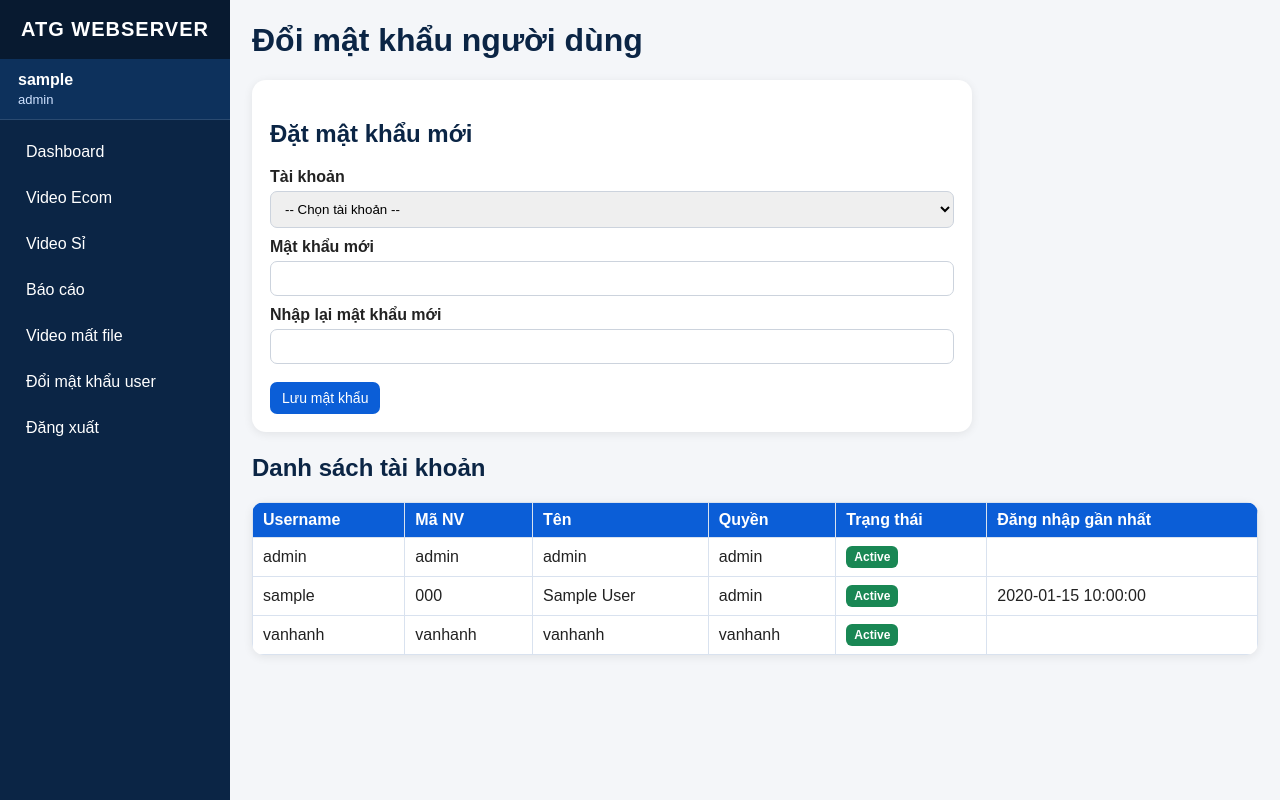
After one commit to thongthaicctv/ATG_WEBSERVER_RECORD, a Flask app: page /users/passwords in a window 1280 px wide. The commit adds this page. Run offline with Flask 3, Linux system fonts and the light colour scheme; the visitor is signed in with stand-in values (Sample User, id 1); tables that the repository leaves empty or names only in its code hold one stand-in row (values such as "Sample post").

Commit message:
update doi mat khau nguoi dung

```diff
--- a/core/auth_manager.py
+++ b/core/auth_manager.py
@@ -6,7 +6,7 @@ from functools import wraps
 from flask import abort, redirect, request, session, url_for
 from werkzeug.security import check_password_hash, generate_password_hash
 
-from db.mysql_client import execute, fetch_one
+from db.mysql_client import execute, fetch_all, fetch_one
 
 
 DEFAULT_USERS = [
@@ -29,6 +29,7 @@ ROLE_PERMISSIONS = {
         "video_view",
         "video_download",
         "reports",
+        "user_passwords",
     },
     "vanhanh": {
         "dashboard",
@@ -135,6 +136,56 @@ def current_user():
     }
 
 
+def list_users_for_password_change():
+    return fetch_all(
+        """
+        SELECT
+            id,
+            username,
+            employee_code,
+            employee_name,
+            role,
+            is_active,
+            last_login_at,
+            created_at,
+            updated_at
+        FROM users
+        ORDER BY
+            CASE role
+                WHEN 'root' THEN 1
+                WHEN 'admin' THEN 2
+                WHEN 'vanhanh' THEN 3
+                ELSE 9
+            END,
+            username ASC
+        """
+    )
+
+
+def get_user_by_id(user_id):
+    return fetch_one(
+        """
+        SELECT id, username, employee_code, employee_name, role, is_active
+        FROM users
+        WHERE id = %s
+        LIMIT 1
+        """,
+        [user_id],
+    )
+
+
+def update_user_password(user_id, new_password):
+    return execute(
+        """
+        UPDATE users
+        SET password_hash = %s,
+            updated_at = NOW()
+        WHERE id = %s
+        """,
+        [generate_password_hash(new_password), user_id],
+    )
+
+
 def has_permission(permission):
     user = current_user()
     if not user:
@@ -175,6 +226,9 @@ def permission_for_endpoint(endpoint):
     if endpoint == "video.download_video":
         return "video_download"
 
+    if endpoint == "auth.password_users":
+        return "user_passwords"
+
     if endpoint.startswith("reports."):
         return "reports"
 
--- a/routes/auth_routes.py
+++ b/routes/auth_routes.py
@@ -1,9 +1,17 @@
 # routes/auth_routes.py
 # -*- coding: utf-8 -*-
 
-from flask import Blueprint, redirect, render_template, request, url_for
+from flask import Blueprint, abort, redirect, render_template, request, url_for
 
-from core.auth_manager import authenticate, login_user, logout_user
+from core.auth_manager import (
+    authenticate,
+    current_user,
+    get_user_by_id,
+    list_users_for_password_change,
+    login_user,
+    logout_user,
+    update_user_password,
+)
 
 
 auth_bp = Blueprint("auth", __name__)
@@ -32,3 +40,44 @@ def login():
 def logout():
     logout_user()
     return redirect(url_for("auth.login"))
+
+
+@auth_bp.route("/users/passwords", methods=["GET", "POST"])
+def password_users():
+    actor = current_user()
+    if not actor or actor.get("role") not in {"root", "admin"}:
+        abort(403)
+
+    error = ""
+    message = ""
+
+    if request.method == "POST":
+        user_id = request.form.get("user_id", "").strip()
+        new_password = request.form.get("new_password", "")
+        confirm_password = request.form.get("confirm_password", "")
+
+        target_user = get_user_by_id(user_id) if user_id else None
+
+        if not target_user:
+            error = "Không tìm thấy tài khoản cần đổi mật khẩu."
+        elif target_user.get("role") == "root" and actor.get("role") != "root":
+            error = "Chỉ tài khoản root mới được đổi mật khẩu root."
+        elif len(new_password) < 6:
+            error = "Mật khẩu mới cần tối thiểu 6 ký tự."
+        elif new_password != confirm_password:
+            error = "Mật khẩu xác nhận không khớp."
+        else:
+            update_user_password(target_user.get("id"), new_password)
+            message = f"Đã đổi mật khẩu cho tài khoản {target_user.get('username')}."
+
+    users = list_users_for_password_change()
+
+    if actor.get("role") != "root":
+        users = [user for user in users if user.get("role") != "root"]
+
+    return render_template(
+        "auth/password_users.html",
+        users=users,
+        error=error,
+        message=message,
+    )
--- a/static/css/style.css
+++ b/static/css/style.css
@@ -236,7 +236,8 @@ tr:hover {
 
 .settings-form input[type="text"],
 .settings-form input[type="password"],
-.settings-form input[type="number"] {
+.settings-form input[type="number"],
+.settings-form select {
     width: 100%;
     margin-top: 5px;
 }
@@ -368,3 +369,23 @@ tr:hover {
     width: 100%;
     margin-top: 18px;
 }
+
+.user-table {
+    width: 100%;
+    border-collapse: collapse;
+    background: white;
+    margin-top: 12px;
+    box-shadow: 0 2px 10px rgba(0,0,0,0.08);
+}
+
+.user-table th,
+.user-table td {
+    border: 1px solid #d9e2ef;
+    padding: 8px 10px;
+    text-align: left;
+}
+
+.user-table th {
+    background: #0b5ed7;
+    color: white;
+}
--- /dev/null
+++ b/templates/auth/password_users.html
@@ -0,0 +1,69 @@
+{% extends "base.html" %}
+
+{% block content %}
+<h1>Đổi mật khẩu người dùng</h1>
+
+{% if message %}
+<div class="alert-success">{{ message }}</div>
+{% endif %}
+
+{% if error %}
+<div class="alert-error">{{ error }}</div>
+{% endif %}
+
+<form method="post" class="settings-form">
+    <h2>Đặt mật khẩu mới</h2>
+
+    <label>Tài khoản</label>
+    <select name="user_id" required>
+        <option value="">-- Chọn tài khoản --</option>
+        {% for user in users %}
+        <option value="{{ user.id }}">
+            {{ user.username }} - {{ user.role }}{% if user.employee_name %} - {{ user.employee_name }}{% endif %}
+        </option>
+        {% endfor %}
+    </select>
+
+    <label>Mật khẩu mới</label>
+    <input type="password" name="new_password" minlength="6" required>
+
+    <label>Nhập lại mật khẩu mới</label>
+    <input type="password" name="confirm_password" minlength="6" required>
+
+    <div class="form-actions">
+        <button type="submit">Lưu mật khẩu</button>
+    </div>
+</form>
+
+<h2>Danh sách tài khoản</h2>
+<table class="user-table">
+    <thead>
+        <tr>
+            <th>Username</th>
+            <th>Mã NV</th>
+            <th>Tên</th>
+            <th>Quyền</th>
+            <th>Trạng thái</th>
+            <th>Đăng nhập gần nhất</th>
+        </tr>
+    </thead>
+    <tbody>
+        {% for user in users %}
+        <tr>
+            <td>{{ user.username }}</td>
+            <td>{{ user.employee_code or "" }}</td>
+            <td>{{ user.employee_name or "" }}</td>
+            <td>{{ user.role }}</td>
+            <td>
+                {% if user.is_active %}
+                <span class="badge-ok">Active</span>
+                {% else %}
+                <span class="badge-error">Locked</span>
+                {% endif %}
+            </td>
+            <td>{{ user.last_login_at or "" }}</td>
+        </tr>
+        {% endfor %}
+    </tbody>
+</table>
+{% endblock %}
--- a/templates/base.html
+++ b/templates/base.html
@@ -44,6 +44,10 @@
             <a href="/settings/startup">Tự khởi động Windows</a>
             {% endif %}
 
+            {% if can_access("user_passwords") %}
+            <a href="/users/passwords">Đổi mật khẩu user</a>
+            {% endif %}
+
             {% if current_user %}
             <a href="/logout">Đăng xuất</a>
             {% endif %}
```
